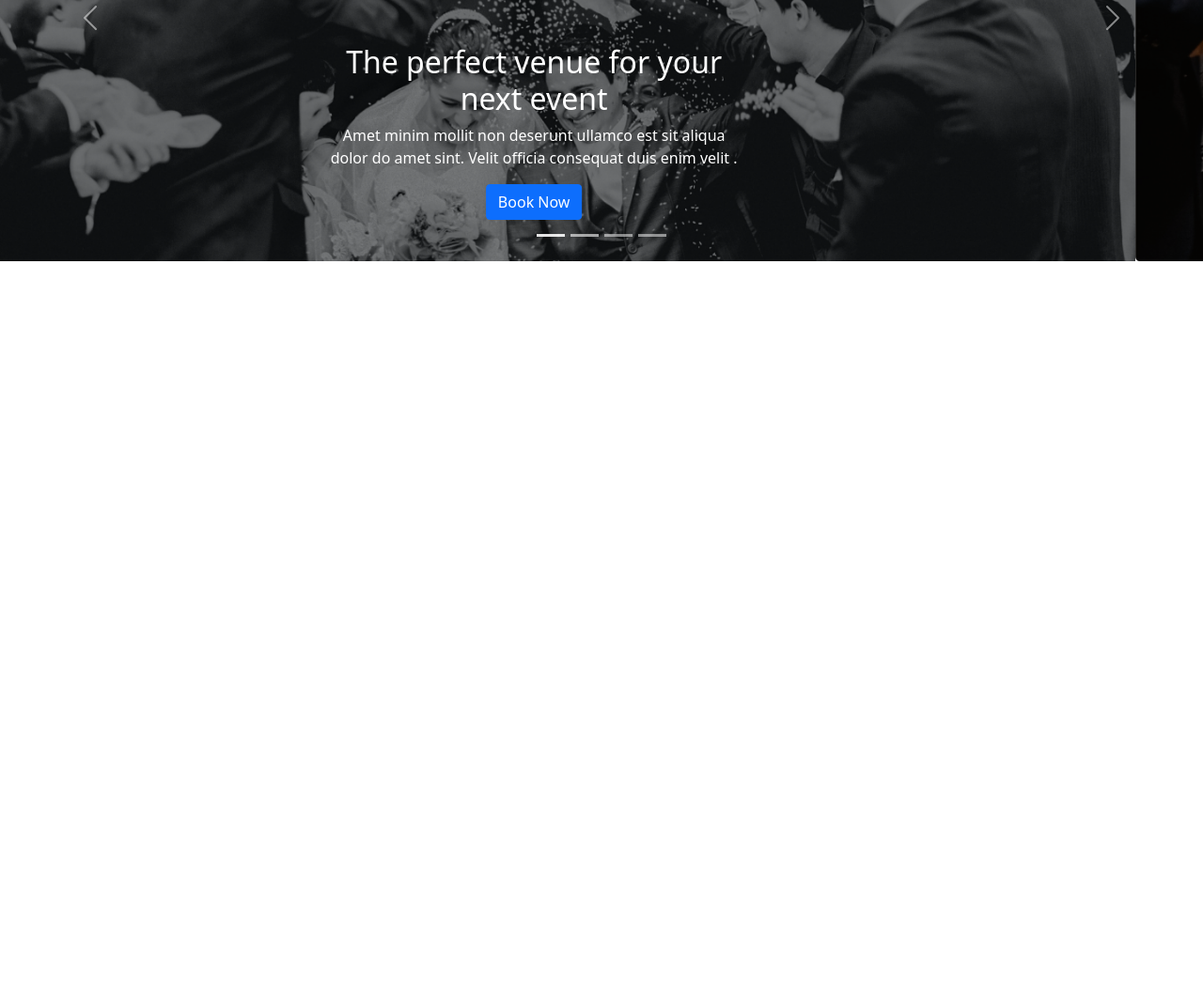
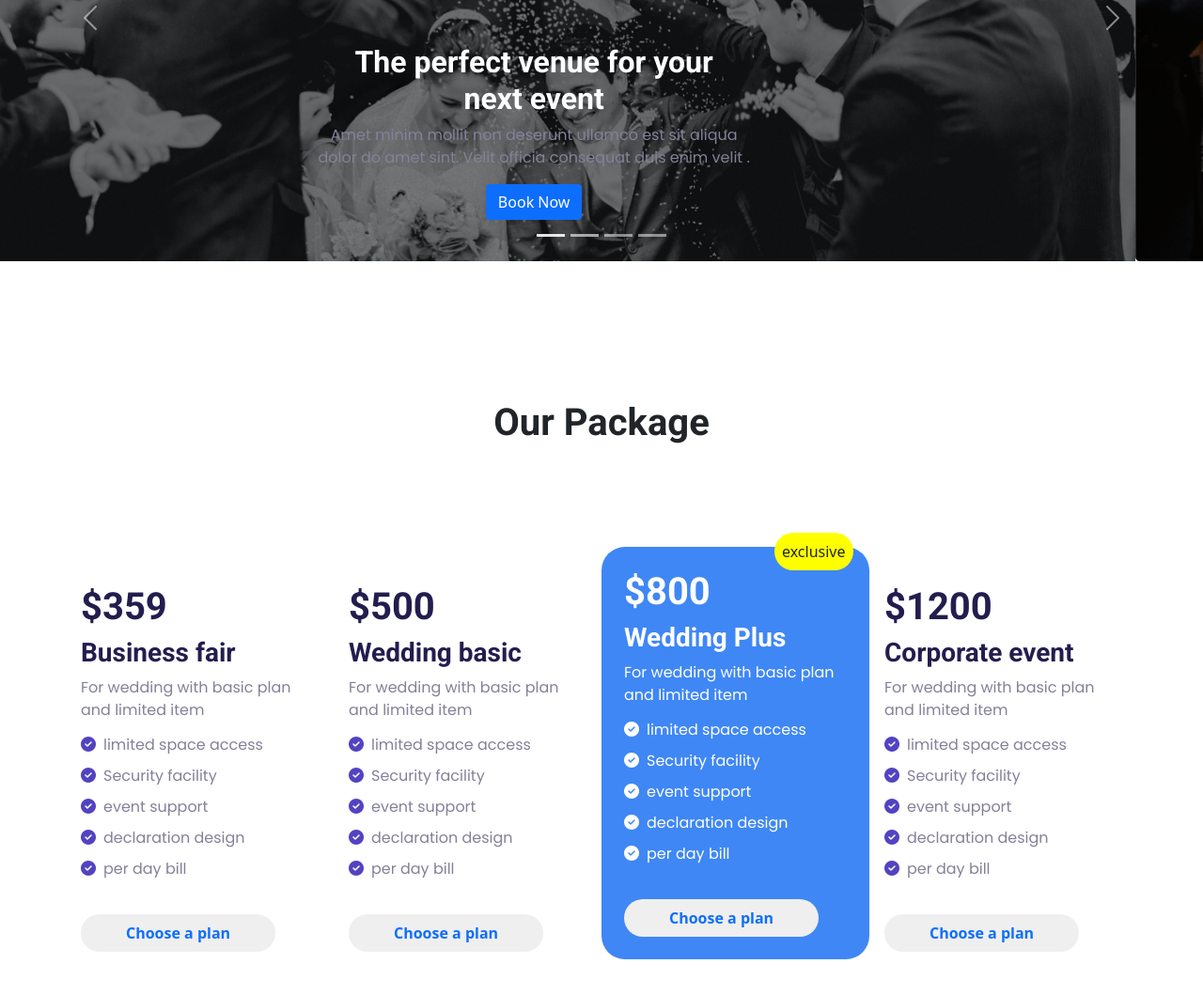
Before and after one commit to arifraj199/convention-assignment03-private, a plain HTML site: page index.html in a window 1280 px wide. Shown: the part 335-1394 px from the top of the page at 94% size. Before the commit the page ends 800 px from the top, so only its background shows below. Drawn offline with nearby package versions, Linux system fonts and the light colour scheme.

Commit message:
package section added

```diff
--- a/css/style.css
+++ b/css/style.css
@@ -0,0 +1,56 @@
+/* google font */
+
+@import url('https://fonts.googleapis.com/css2?family=Poppins&display=swap');
+@import url('https://fonts.googleapis.com/css2?family=Roboto:wght@700&display=swap');
+
+/* common style */
+
+h1,
+h2,
+h3,
+h4,
+h5 {
+    font-family: 'Roboto', sans-serif;
+}
+
+p {
+    font-family: 'Poppins', sans-serif;
+    color: #848199;
+}
+
+.bg-main {
+    background-color: #FFFFFF;
+}
+
+.bg-main h1 {
+    margin-top: 100px;
+    margin-bottom: 100px;
+}
+
+.price-color,
+.price-info {
+    color: #231D4F;
+}
+
+.price-plus {
+    background-color: #3F87F5;
+    border-radius: 25px;
+}
+
+.price-plus span {
+    background-color: yellow;
+    margin-left: 160px;
+    top: -15px;
+}
+
+.price-plus-color p {
+    color: white;
+}
+
+.price-plus-color .custom-icon-style {
+    color: #FFFFFF;
+}
+
+.custom-icon-style {
+    color: #5243C2;
+}
--- a/index.html
+++ b/index.html
@@ -9,6 +9,9 @@
 
     <!-- css styleshet -->
     <link rel="stylesheet" href="css/style.css">
+
+    <!-- font awesome icon -->
+    <script src="https://kit.fontawesome.com/447bbae6b6.js" crossorigin="anonymous"></script>
 
     <!-- Bootstrap CSS v5.0.2 -->
     <link rel="stylesheet" href="https://cdn.jsdelivr.net/npm/bootstrap@5.0.2/dist/css/bootstrap.min.css" integrity="sha384-EVSTQN3/azprG1Anm3QDgpJLIm9Nao0Yz1ztcQTwFspd3yD65VohhpuuCOmLASjC" crossorigin="anonymous">
@@ -107,8 +110,72 @@
     </header>
 
     <!-- main section -->
-    <main>
-
+    <main class="bg-main">
+        <!-- Package Section -->
+        <section class="container-fluid">
+            <div class="container py-5">
+                <h1 class="text-center fw-bold">Our Package</h1>
+                <div class="row gy-2 gx-4">
+                    <div class="col-sm-12 col-md-4 col-lg-3 pt-5 px-3">
+                        <h2 class="fw-bold fs-1 price-color">$359</h2>
+                        <h3 class="fw-bold price-info">Business fair</h3>
+                        <p>For wedding with basic plan and limited item</p>
+                        <div class="lh-1">
+                            <p><i class="fas fa-check-circle custom-icon-style pe-2"></i>limited space access</p>
+                            <p><i class="fas fa-check-circle custom-icon-style pe-2"></i>Security facility</p>
+                            <p><i class="fas fa-check-circle custom-icon-style pe-2"></i>event support</p>
+                            <p><i class="fas fa-check-circle custom-icon-style pe-2"></i>declaration design</p>
+                            <p><i class="fas fa-check-circle custom-icon-style pe-2"></i>per day bill</p>
+                        </div>
+                        <br>
+                        <button class="text-center border-0 rounded-pill text-primary fw-bold px-5 py-2">Choose a plan</button>
+                    </div>
+                    <div class="col-sm-12 col-md-4 col-lg-3 pt-5 px-3">
+                        <h2 class="fw-bold fs-1 price-color">$500</h2>
+                        <h3 class="fw-bold price-info">Wedding basic</h3>
+                        <p>For wedding with basic plan and limited item</p>
+                        <div class="lh-1">
+                            <p><i class="fas fa-check-circle custom-icon-style pe-2"></i>limited space access</p>
+                            <p><i class="fas fa-check-circle custom-icon-style pe-2"></i>Security facility</p>
+                            <p><i class="fas fa-check-circle custom-icon-style pe-2"></i>event support</p>
+                            <p><i class="fas fa-check-circle custom-icon-style pe-2"></i>declaration design</p>
+                            <p><i class="fas fa-check-circle custom-icon-style pe-2"></i>per day bill</p>
+                        </div>
+                        <br>
+                        <button class="text-center border-0 rounded-pill text-primary fw-bold px-5 py-2">Choose a plan</button>
+                    </div>
+                    <div class="col-sm-12 col-md-4 col-lg-3 px-4 pt-4 mt-3 pb-4 px-3 price-plus position-relative">
+                        <span class="fs-6 rounded-pill p-2 position-absolute">exclusive</span>
+                        <h2 class="fs-1 text-white">$800</h2>
+                        <h3 class="text-white">Wedding Plus</h3>
+                        <p class=" text-white">For wedding with basic plan and limited item</p>
+                        <div class="lh-1 price-plus-color">
+                            <p><i class="fas fa-check-circle custom-icon-style pe-2"></i>limited space access</p>
+                            <p><i class="fas fa-check-circle custom-icon-style pe-2"></i>Security facility</p>
+                            <p><i class="fas fa-check-circle custom-icon-style pe-2"></i>event support</p>
+                            <p><i class="fas fa-check-circle custom-icon-style pe-2"></i>declaration design</p>
+                            <p><i class="fas fa-check-circle custom-icon-style pe-2"></i>per day bill</p>
+                        </div>
+                        <br>
+                        <button class="text-center border-0 rounded-pill text-primary fw-bold px-5 py-2">Choose a plan</button>
+                    </div>
+                    <div class="col-sm-12 col-md-4 col-lg-3 pt-5 px-3">
+                        <h2 class="fw-bold fs-1 price-color">$1200</h2>
+                        <h3 class="fw-bold price-info">Corporate event</h3>
+                        <p>For wedding with basic plan and limited item</p>
+                        <div class="lh-1">
+                            <p><i class="fas fa-check-circle custom-icon-style pe-2"></i>limited space access</p>
+                            <p><i class="fas fa-check-circle custom-icon-style pe-2"></i>Security facility</p>
+                            <p><i class="fas fa-check-circle custom-icon-style pe-2"></i>event support</p>
+                            <p><i class="fas fa-check-circle custom-icon-style pe-2"></i>declaration design</p>
+                            <p><i class="fas fa-check-circle custom-icon-style pe-2"></i>per day bill</p>
+                        </div>
+                        <br>
+                        <button class="text-center border-0 rounded-pill text-primary fw-bold px-5 py-2">Choose a plan</button>
+                    </div>
+                </div>
+            </div>
+        </section>
     </main>
 
     <!-- footer section -->
```
